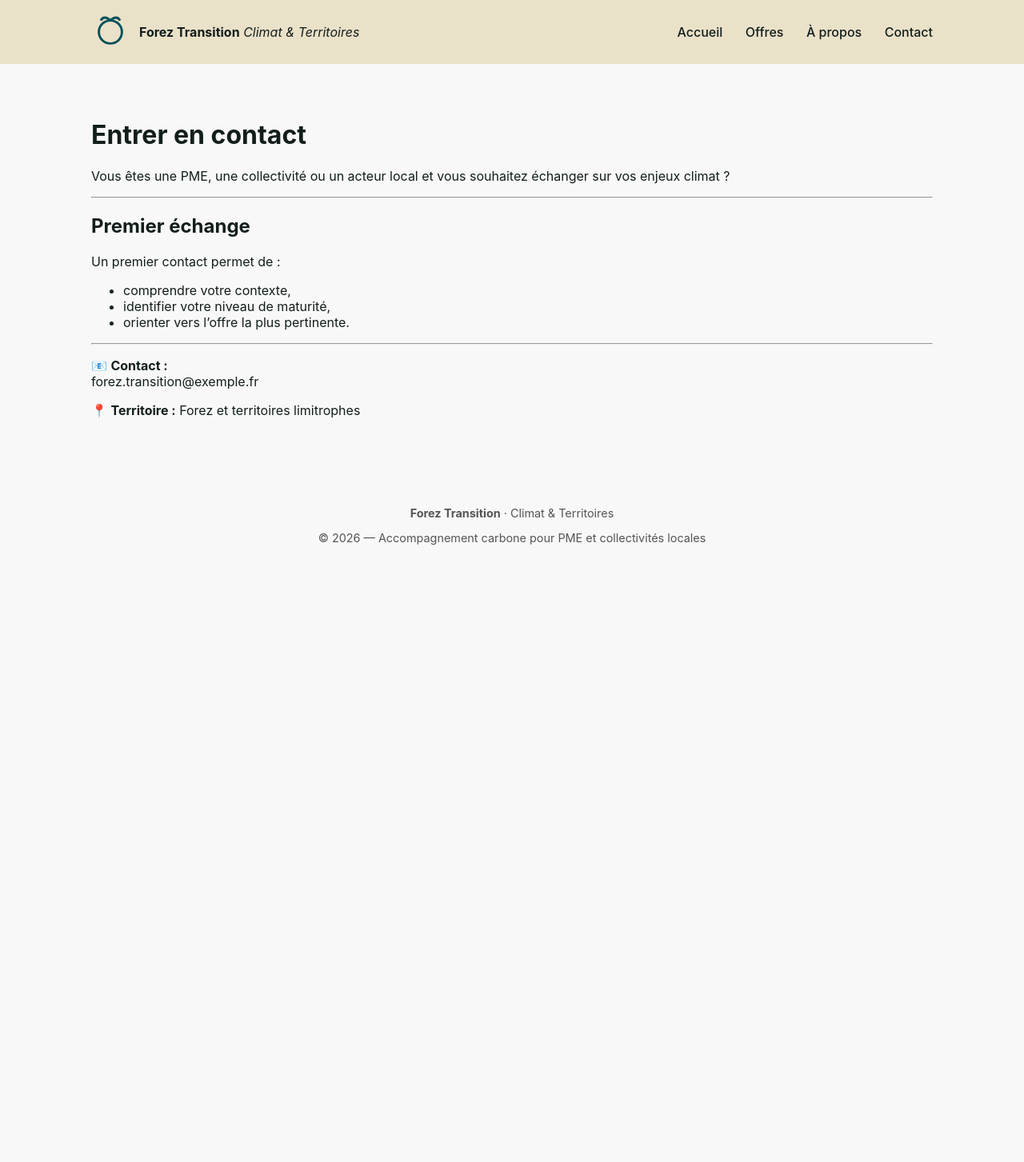
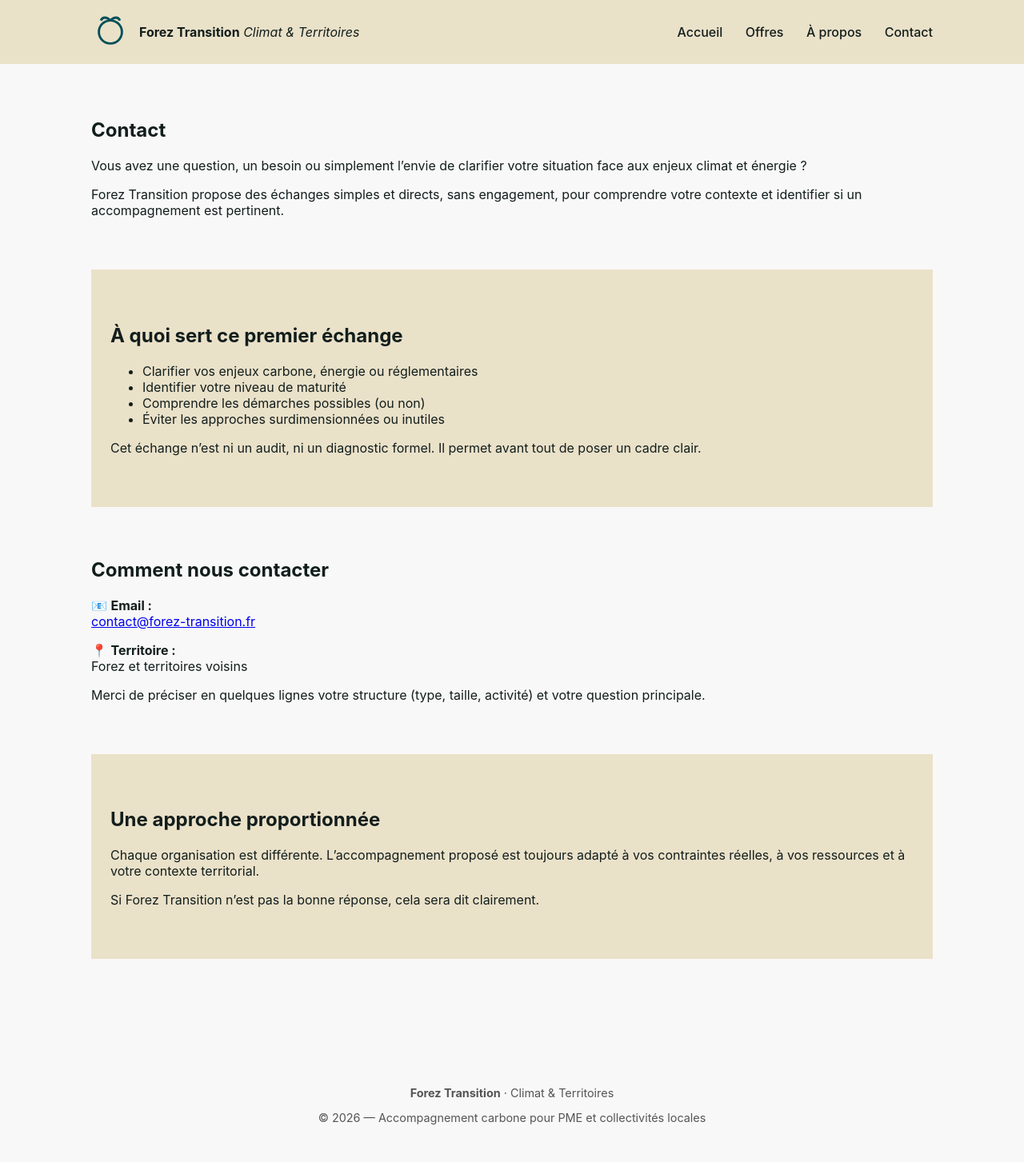
Before and after one commit to Alex-JULIEN/forez-transition, a Jekyll site: the page built from contact.md, in a window 1280 px wide. Shown: the whole page at 80% size. Built offline with Jekyll 4.4.1, drawn with Linux system fonts in a browser that asks for light colours; before the commit the page ends 900 px from its top, so only the background shows below that.

Commit message:
Update contact.md

```diff
--- a/contact.md
+++ b/contact.md
@@ -1,25 +1,74 @@
 ---
 title: Contact
-permalink: /contact/
 layout: default
 ---
 
+<section class="section">
+  <h1>Contact</h1>
 
-# Entrer en contact
+  <p class="intro-contact">
+    Vous avez une question, un besoin ou simplement
+    l’envie de clarifier votre situation face aux enjeux climat et énergie ?
+  </p>
 
-Vous êtes une PME, une collectivité ou un acteur local et vous souhaitez échanger sur vos enjeux climat ?
+  <p>
+    Forez Transition propose des échanges simples et directs,
+    sans engagement, pour comprendre votre contexte
+    et identifier si un accompagnement est pertinent.
+  </p>
+</section>
 
----
+<section class="section section-alt">
+  <h2>À quoi sert ce premier échange</h2>
 
-## Premier échange
-Un premier contact permet de :
-- comprendre votre contexte,
-- identifier votre niveau de maturité,
-- orienter vers l’offre la plus pertinente.
+  <ul>
+    <li>Clarifier vos enjeux carbone, énergie ou réglementaires</li>
+    <li>Identifier votre niveau de maturité</li>
+    <li>Comprendre les démarches possibles (ou non)</li>
+    <li>Éviter les approches surdimensionnées ou inutiles</li>
+  </ul>
 
----
+  <p>
+    Cet échange n’est ni un audit, ni un diagnostic formel.
+    Il permet avant tout de poser un cadre clair.
+  </p>
+</section>
 
-📧 **Contact :**
-forez.transition@exemple.fr
+<section class="section">
+  <h2>Comment nous contacter</h2>
 
-📍 **Territoire :** Forez et territoires limitrophes
+  <div class="contact-box">
+    <p>
+      📧 <strong>Email :</strong><br>
+      <a href="mailto:contact@forez-transition.fr">
+        contact@forez-transition.fr
+      </a>
+    </p>
+
+    <p>
+      📍 <strong>Territoire :</strong><br>
+      Forez et territoires voisins
+    </p>
+  </div>
+
+  <p class="contact-note">
+    Merci de préciser en quelques lignes votre structure
+    (type, taille, activité) et votre question principale.
+  </p>
+</section>
+
+<section class="section section-alt">
+  <h2>Une approche proportionnée</h2>
+
+  <p>
+    Chaque organisation est différente.
+    L’accompagnement proposé est toujours adapté
+    à vos contraintes réelles, à vos ressources
+    et à votre contexte territorial.
+  </p>
+
+  <p>
+    Si Forez Transition n’est pas la bonne réponse,
+    cela sera dit clairement.
+  </p>
+</section>
```
